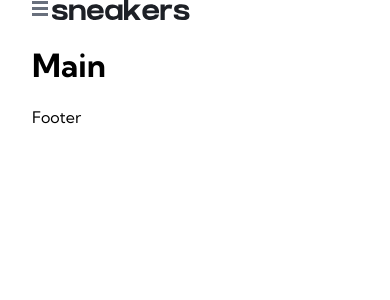
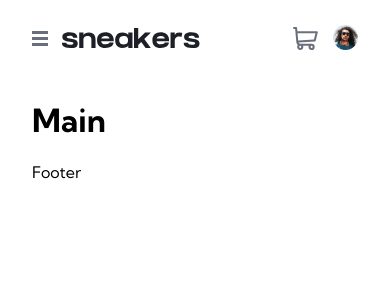
Before and after one commit to Stamwill/productPage, a Next.js app: page / in a window 390 px wide. Shown: the top 300 px of the page. Built offline with nearby package versions, Linux system fonts and the light colour scheme.

Commit message:
[AppNav] Import logos and style nav for mobile

```diff
--- a/src/containers/App/partials/AppNav.js
+++ b/src/containers/App/partials/AppNav.js
@@ -1,6 +1,6 @@
 import * as React from 'react'
 import Hamburger from 'components/Hamburger'
-import { logo } from 'api/mock'
+import { logo, shoppingCartLogo, userAvatar } from 'api/mock'
 import classes from './AppNav.module.css'
 
 const AppNav = (props) => {
@@ -11,6 +11,7 @@ const AppNav = (props) => {
       <div className={classes.companyLogo}>
         <img src={logo} alt="company logo" />
       </div>
+
       <ul className={classes.navBar}>
         {navList.map((item, idx) => (
           <li className={classes.heading} key={idx}>
@@ -18,6 +19,11 @@ const AppNav = (props) => {
           </li>
         ))}
       </ul>
+
+      <div className={classes.userBox}>
+        <img className={classes.img} src={shoppingCartLogo} alt="shopping cart" />
+        <img className={classes.img} src={userAvatar} alt="user avatar" />
+      </div>
     </section>
   )
 }
--- a/src/containers/App/partials/AppNav.module.css
+++ b/src/containers/App/partials/AppNav.module.css
@@ -1,5 +1,11 @@
 .root {
+  padding: 25px 0;
   display: flex;
+  align-items: center;
+}
+
+.companyLogo {
+  margin-left: 10px;
 }
 
 .navBar {
@@ -8,6 +14,16 @@
   justify-content: space-evenly;
 }
 
+
+.userBox {
+  margin-left: auto;
+}
+
+.img {
+  padding-left: 15px;
+  width: 40px;
+}
+
 @media screen and (min-width: 900px) {
   .navBar {
     display: flex;
```
